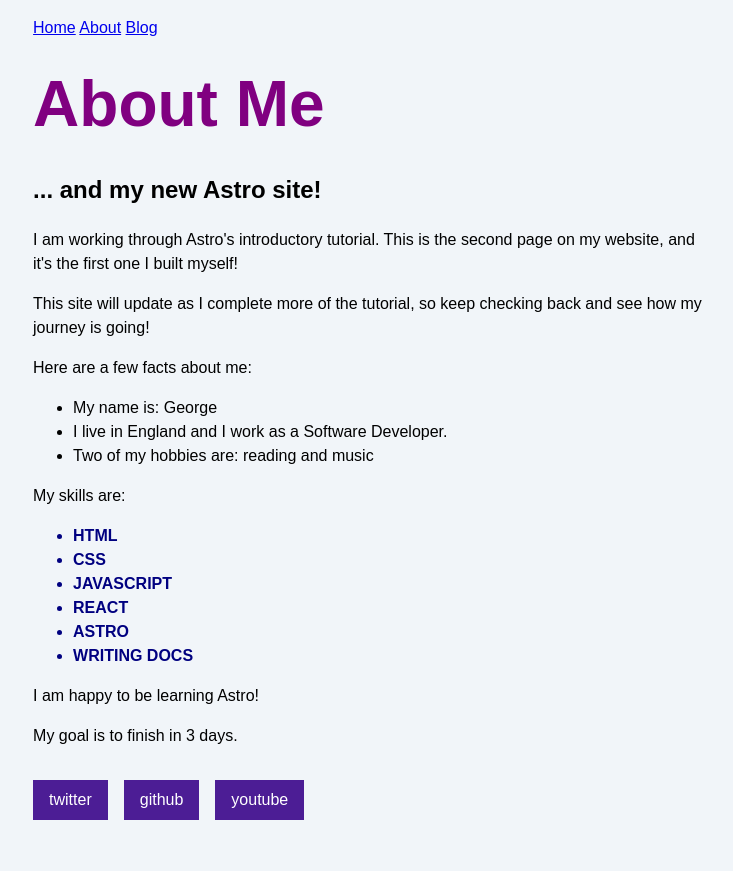
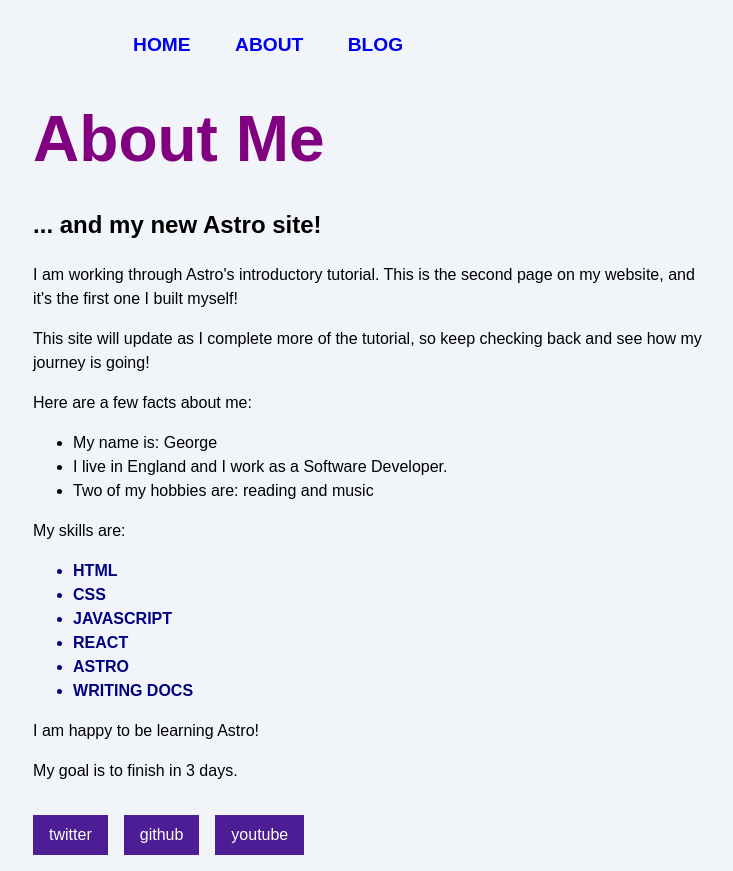
Before and after one commit to GSTranter/my-website, an Astro site: page /about in a window 1280 px wide. Shown: the whole page, without its empty margins (267-1000 px from the left). Before the commit the page ends 836 px from the top, so only its background shows below. Built offline with nearby package versions, Linux system fonts and the light colour scheme; Astro itself is replaced by a stand-in of ours.

Commit message:
Css media query

```diff
--- /dev/null
+++ b/src/components/Header.astro
@@ -0,0 +1,9 @@
+---
+import Navigation from "./Navigation.astro";
+---
+
+<header>
+    <nav>
+        <Navigation />
+    </nav>
+</header>
--- a/src/components/Navigation.astro
+++ b/src/components/Navigation.astro
@@ -1,3 +1,5 @@
-<a href="/">Home</a>
-<a href="/about/">About</a>
-<a href="/blog/">Blog</a>
+<div class="nav-links">
+    <a href="/">Home</a>
+    <a href="/about/">About</a>
+    <a href="/blog/">Blog</a>
+</div>
--- a/src/pages/about.astro
+++ b/src/pages/about.astro
@@ -1,6 +1,6 @@
 ---
-import Navigation from '../components/Navigation.astro';
 import Footer from '../components/Footer.astro';
+import Header from '../components/Header.astro';
 
 import '../styles/global.css';
 
@@ -47,7 +47,7 @@ const textCase = "uppercase"
         </style>
 	</head>
     <body>
-        <Navigation />
+		<Header />
 
         <h1>{pageTitle}</h1>
         <h2>... and my new Astro site!</h2>
--- a/src/pages/blog.astro
+++ b/src/pages/blog.astro
@@ -1,6 +1,6 @@
 ---
 import Footer from '../components/Footer.astro';
-import Navigation from '../components/Navigation.astro';
+import Header from '../components/Header.astro';
 
 import '../styles/global.css';
 
@@ -17,7 +17,7 @@ const pageTitle = "Blog";
 		<title>{pageTitle}</title>
 	</head>
     <body>
-        <Navigation />
+		<Header />
 
         <h1>{pageTitle}</h1>
         <p>This is where I will post about my journey learning Astro.</p>
--- a/src/pages/index.astro
+++ b/src/pages/index.astro
@@ -1,6 +1,6 @@
 ---
 import Footer from '../components/Footer.astro';
-import Navigation from '../components/Navigation.astro';
+import Header from '../components/Header.astro';
 
 import '../styles/global.css';
 
@@ -18,7 +18,7 @@ const pageTitle = "Home Page";
 		<title>{ pageTitle }</title>
 	</head>
 	<body>
-		<Navigation />
+		<Header />
 
 		<h1>{ pageTitle }</h1>
 
--- a/src/styles/global.css
+++ b/src/styles/global.css
@@ -19,3 +19,49 @@ h1 {
   margin: 1rem 0;
   font-size: 2.5rem;
 }
+
+/* nav styles */
+
+.nav-links {
+  width: 100%;
+  top: 5rem;
+  left: 48px;
+  background-color: #ff9776;
+  display: none;
+  margin: 0;
+}
+
+.nav-links a {
+  display: block;
+  text-align: center;
+  padding: 10px 0;
+  text-decoration: none;
+  font-size: 1.2rem;
+  font-weight: bold;
+  text-transform: uppercase;
+}
+
+.nav-links a:hover,
+.nav-links a:focus {
+  background-color: #ff9776;
+}
+
+.expanded {
+  display: unset;
+}
+
+@media screen and (min-width: 636px) {
+  .nav-links {
+    margin-left: 5em;
+    display: block;
+    position: static;
+    width: auto;
+    background: none;
+  }
+
+  .nav-links a {
+    display: inline-block;
+    padding: 15px 20px;
+  }
+
+}
```
